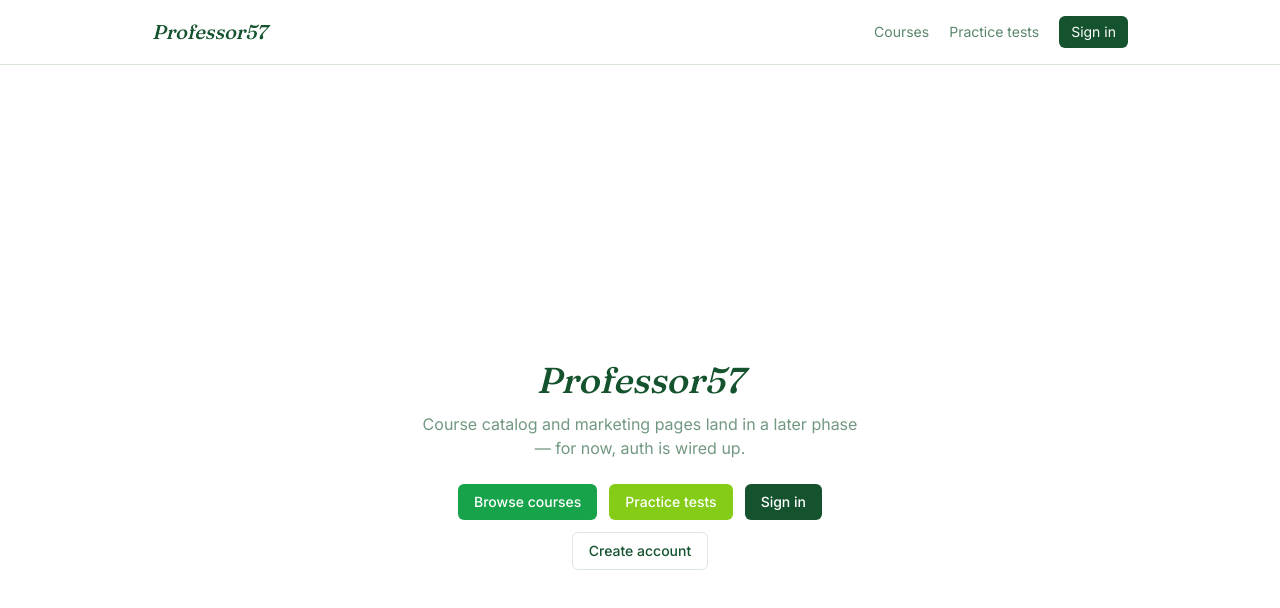
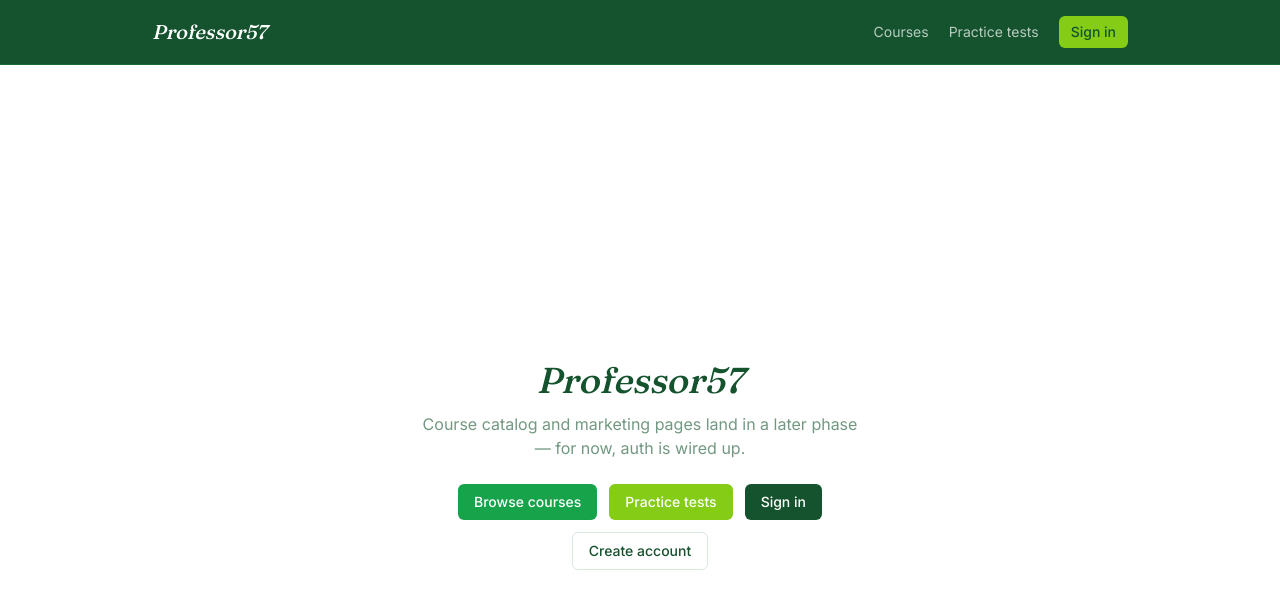
Before and after one commit to ikbal091016/professor57-frontend, a Next.js app: page / in a window 1280 px wide. Shown: the top 608 px of the page. Built offline with nearby package versions, Linux system fonts and the light colour scheme; no server answers.

Commit message:
Update SiteHeader.tsx

```diff
--- a/components/SiteHeader.tsx
+++ b/components/SiteHeader.tsx
@@ -16,34 +16,37 @@ export function SiteHeader() {
   if (hide) return null;
 
   return (
-    <header className="border-b border-rule bg-white">
+    <header className="sticky top-0 z-50 border-b border-forest-2 bg-forest">
       <div className="mx-auto flex max-w-5xl items-center justify-between px-6 py-4">
-        <Link href="/" className="font-display italic text-xl text-forest">
+        <Link href="/" className="font-display italic text-xl text-paper">
           Professor57
         </Link>
         <nav className="flex items-center gap-5 text-sm">
-          <Link href="/courses" className="text-forest/70 hover:text-forest">
+          <Link href="/courses" className="text-paper/70 hover:text-paper">
             Courses
           </Link>
-          <Link href="/practice" className="text-forest/70 hover:text-forest">
+          <Link href="/practice" className="text-paper/70 hover:text-paper">
             Practice tests
           </Link>
           {user ? (
             <>
-              <Link href="/dashboard" className="text-forest/70 hover:text-forest">
+              <Link href="/dashboard" className="text-paper/70 hover:text-paper">
                 Dashboard
               </Link>
               {(user.role === "admin" || user.role === "instructor") && (
-                <Link href="/admin" className="text-forest/70 hover:text-forest">
+                <Link href="/admin" className="text-paper/70 hover:text-paper">
                   Admin
                 </Link>
               )}
-              <button onClick={() => logout()} className="text-lime-dark hover:underline">
+              <button onClick={() => logout()} className="text-lime hover:underline">
                 Sign out
               </button>
             </>
           ) : (
-            <Link href="/login" className="rounded-md bg-forest px-3 py-1.5 text-paper hover:bg-forest-2">
+            <Link
+              href="/login"
+              className="rounded-md bg-lime px-3 py-1.5 font-medium text-forest hover:bg-lime-dark hover:text-paper"
+            >
               Sign in
             </Link>
           )}
```
